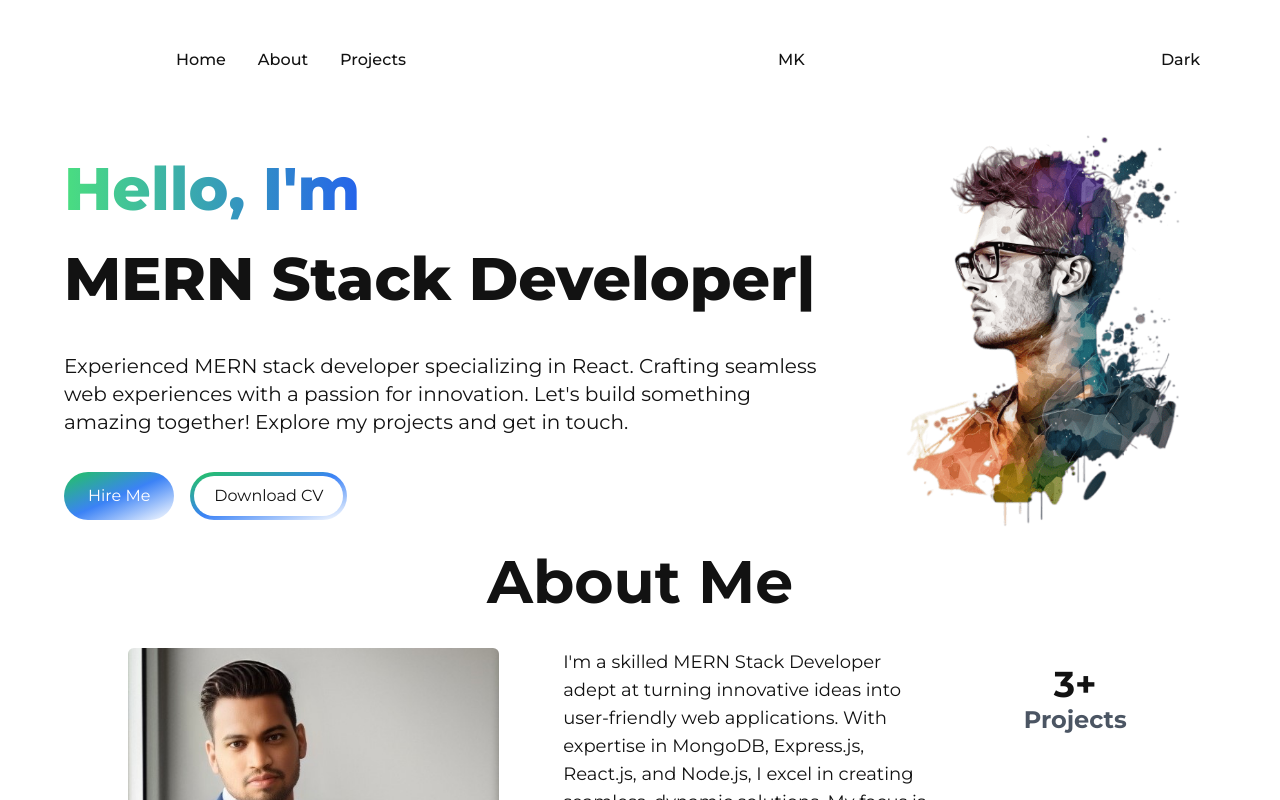
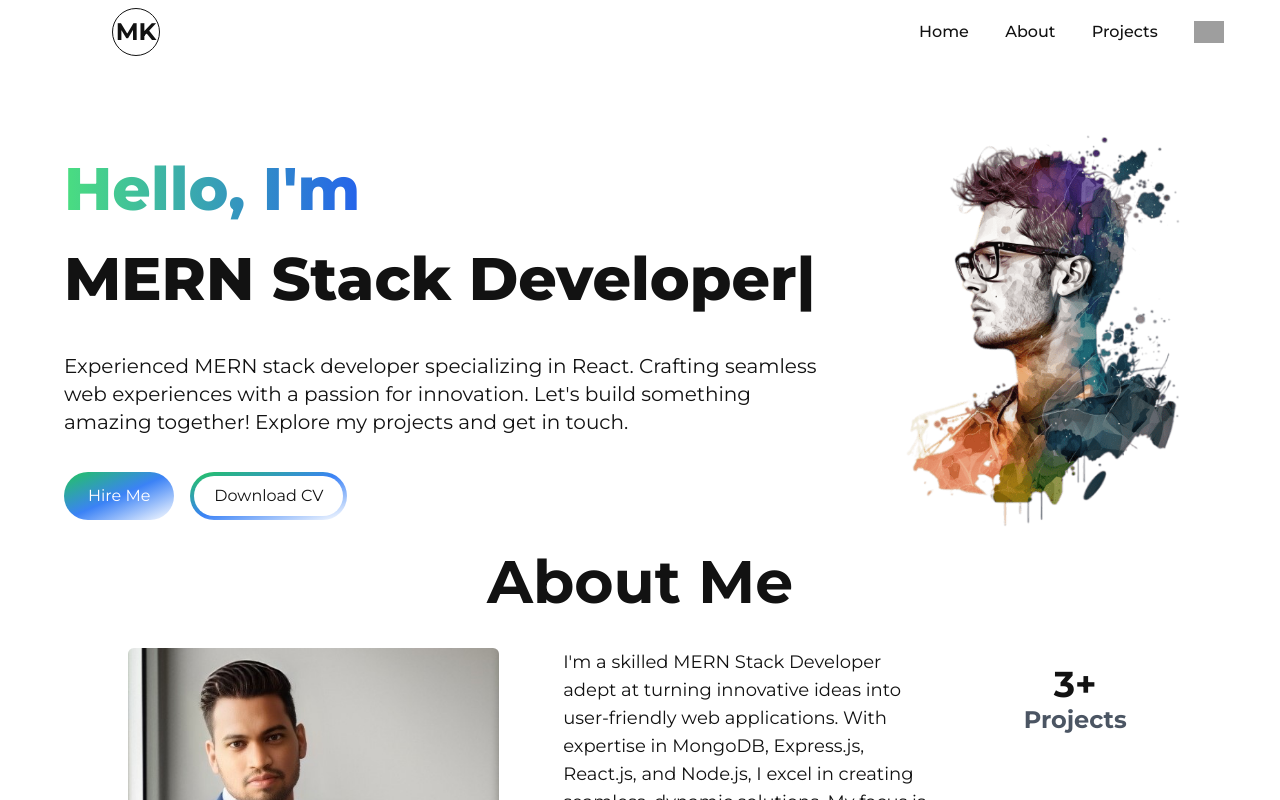
Before and after one commit to ManiKanta9578/Portfolio, a Next.js app in the folder frontend/: page / in a window 1280 px wide. Shown: the top 800 px of the page. Built offline with nearby package versions, Linux system fonts and the light colour scheme; grey boxes are pictures that could not be loaded.

Commit message:
implemeted navbar

```diff
--- a/frontend/src/app/components/Navbar1.jsx
+++ b/frontend/src/app/components/Navbar1.jsx
@@ -1,19 +1,30 @@
-"use client";
+import { useEffect, useState } from "react";
+import { useTheme } from "next-themes";
+import { motion } from "framer-motion";
 import Link from "next/link";
-import React, { useEffect, useState } from "react";
-import useThemeSwitcher from "./hooks/useThemeSwitcher";
-import { useTheme } from "next-themes";
+import Image from "next/image";
 
 const CustomLink = ({ href, title, className = "" }) => {
   return (
-    <Link href={href} className={`${className} relative group:`}>
+    <motion.div
+      whileHover={{ scale: 1.1 }} // You can customize the hover animation here
+      className={`${className} relative group`}
+    >
+      <Link href={href} className="relative group flex items-center">
         {title}
-      <span className="h-[1px] inline-block w-0 bg-light absolute left-0 -bottom-0.5 group-hover:w-full transition-[width] ease duration-300">
+        <motion.span
+          initial={{ width: 0 }}
+          animate={{ width: "100%" }}
+          transition={{ duration: 0.3, ease: "easeInOut" }}
+        >
           &#160;
-      </span>
+        </motion.span>
       </Link>
+    </motion.div>
   );
 };
+
+const MotionLink = motion(Link);
 
 const Navbar1 = () => {
   const { systemTheme, theme, setTheme } = useTheme();
@@ -27,21 +38,50 @@ const Navbar1 = () => {
   const currentTheme = theme === "system" ? systemTheme : theme;
 
   return (
-    <header className="fixed w-full px-32 py-8 font-medium text-dark dark:text-light flex flex-row items-center justify-between">
-      <nav>
-        <CustomLink href={"/"} title="Home" className="mr-4" />
-        <CustomLink href={"#about"} title="About" className="mx-4" />
-        <CustomLink href={"#projects"} title="Projects" className="mx-4" />
+    <section className="w-full fixed z-10 font-medium text-dark dark:text-light dark:bg-dark top-0 bg-light flex flex-col md:flex-row items-center justify-between px-4 md:px-8 lg:px-16 py-2">
+      <nav className="mb-4 md:mb-0">
+        <MotionLink
+          href={"/"}
+          className="w-12 h-12 dark:text-light text-dark text-2xl font-bold dark:border-light border-dark border rounded-full flex items-center justify-center mb-4 md:mb-0 md:mr-4"
+          whileHover={{
+            backgroundColor: [
+              "#121212",
+              "#233878",
+              "rgba(255, 218, 185,1)",
+              "rgba(50, 205, 50,1)",
+              "rgba(125, 249, 255,1)",
+              "#121212",
+            ],
+            transition: { duration: 1, repeat: Infinity },
+          }}
+        >
+          MK
+        </MotionLink>
       </nav>
-      <h2>MK</h2>
-      <nav>
+      <nav className="flex flex-row items-center mr-10">
+        <CustomLink href={"/"} title="Home" className="mb-2 md:mb-0 md:mr-4" />
+        <CustomLink
+          href={"#about"}
+          title="About"
+          className="mb-2 md:mb-0 md:mx-4"
+        />
+        <CustomLink
+          href={"#projects"}
+          title="Projects"
+          className="mb-2 md:mb-0 md:mx-4"
+        />
+        <button
+          onClick={() => setTheme(currentTheme === "dark" ? "light" : "dark")}
+          className="md:ml-4"
+        >
           {currentTheme === "dark" ? (
-          <button onClick={() => setTheme("light")}>Light</button>
+            <Image src="/images/sun.svg" alt="logo" height={40} width={40} />
           ) : (
-          <button onClick={() => setTheme("dark")}>Dark</button>
+            <Image src="/images/moon.svg" alt="logo" height={30} width={30} />
           )}
+        </button>
       </nav>
-    </header>
+    </section>
   );
 };
 
```
Also changed, not shown: frontend/public/images/sun.svg (added). Lines whose indentation alone changed are shown as unchanged.
